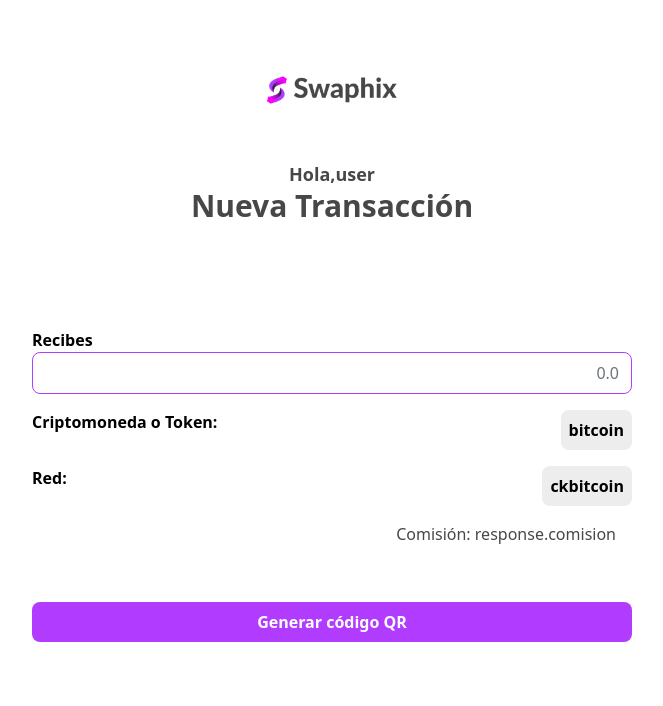
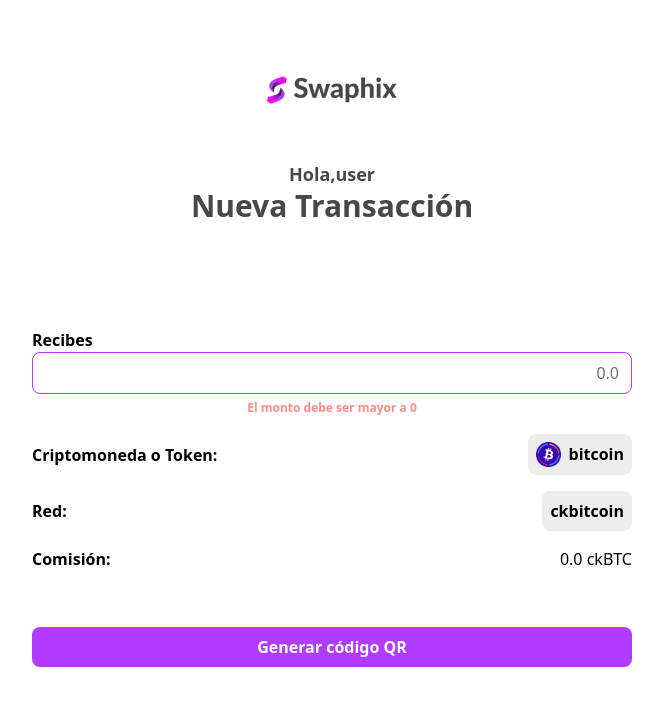
Before and after one commit to BabelllInfra/FrontendICP, a React (Vite) app: page / in a window 1280 px wide. Shown: the top 706 px of the page, without its empty margins (308-971 px from the left). Built offline with nearby package versions, Linux system fonts and the light colour scheme; no server answers.

Commit message:
finish adjusts in page new transaction

```diff
--- a/src/pages/new_transaction/new_transaction.tsx
+++ b/src/pages/new_transaction/new_transaction.tsx
@@ -6,6 +6,7 @@ import { ChangeIsBack } from "../../redux/mainSlice";
 import { useDispatch } from "react-redux";
 import { useNavigate } from "react-router";
 import { routesNames } from "../../routes/routes";
+import iconBtc from "../../assets/images/ckBTC-token.png";
 
 /* eslint-disable no-case-declarations */
 const NewTransactionPage = () => {
@@ -34,8 +35,8 @@ const NewTransactionPage = () => {
 
   useEffect(() => {
     console.log('Valor del campo cambiado:', amountWatched);
-    if(amountWatched != undefined){
-      if(amountWatched === 0) {
+    if (amountWatched != undefined) {
+      if (amountWatched <= 0) {
         console.log('Amount')
         setError('amount', { type: 'manual', message: 'El monto debe ser mayor a 0' })
         return
@@ -84,20 +85,23 @@ const NewTransactionPage = () => {
 
             </div>
 
-            <div className="w-full flex flex-row justify-between mt-4">
+            <div className="w-full flex flex-row justify-between mt-4 items-center">
               <p className="font-bold">Criptomoneda o Token: </p>
               <div className="bg-grayLow flex flex-row p-2 rounded-lg gap-2">
+                <img src={iconBtc} alt="bitcoin" className="w-[25px] h-[25px]" />
                 <p className="font-bold">bitcoin</p>
               </div>
             </div>
-            <div className="w-full flex flex-row justify-between mt-4" >
+            <div className="w-full flex flex-row justify-between mt-4 items-center" >
               <p className="font-bold">Red: </p>
               <div className="bg-grayLow flex flex-row p-2 rounded-lg gap-2">
                 <p className="font-bold">ckbitcoin</p>
               </div>
             </div>
-            <div className="w-full flex flex-row justify-end mt-4 mb-10" >
-              <p className="text-grayBold mx-4"> Comisión:  {'response.comision'}</p>
+            <div className="w-full flex flex-row justify-between mt-4 items-center mb-10" >
+              <p className="font-bold"> Comisión:</p>
+              <p className="text-grayBold4"> {'0.0 ckBTC'}</p>
+
             </div>
             <ButtonPrimary type="submit" name="Generar código QR" status={statusbutton} onClick={() => { }} />
           </form>
--- a/src/pages/new_transaction_crypto/new_transaction_crypto.tsx
+++ b/src/pages/new_transaction_crypto/new_transaction_crypto.tsx
@@ -87,6 +87,7 @@ const NewTransactioCryptoPage = () => {
               <p className="font-bold">ICP</p>
             </div>
           </div>
+
           <form onSubmit={handleSubmit(onSubmit)}>
             <div className="w-full">
               <div className="relative">
```
